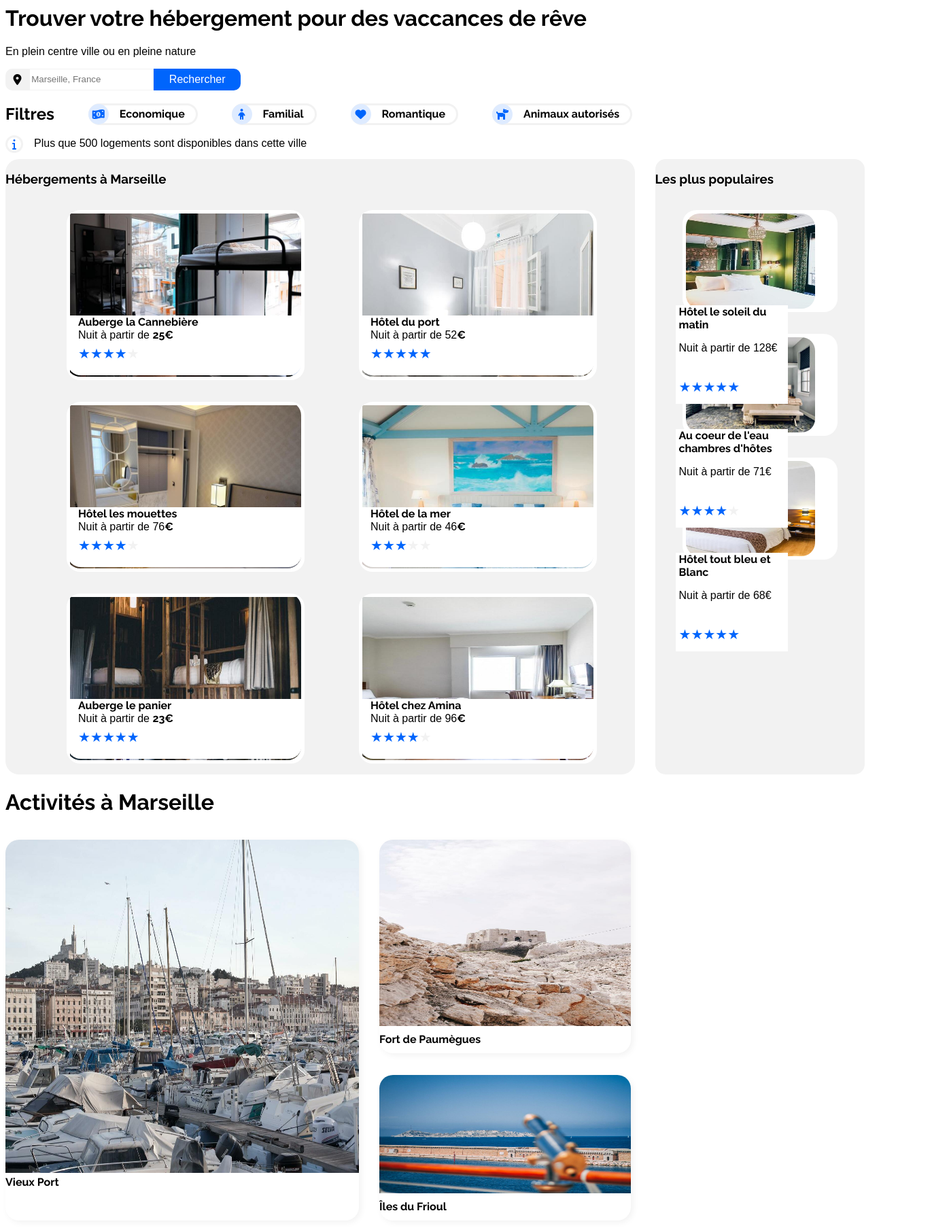
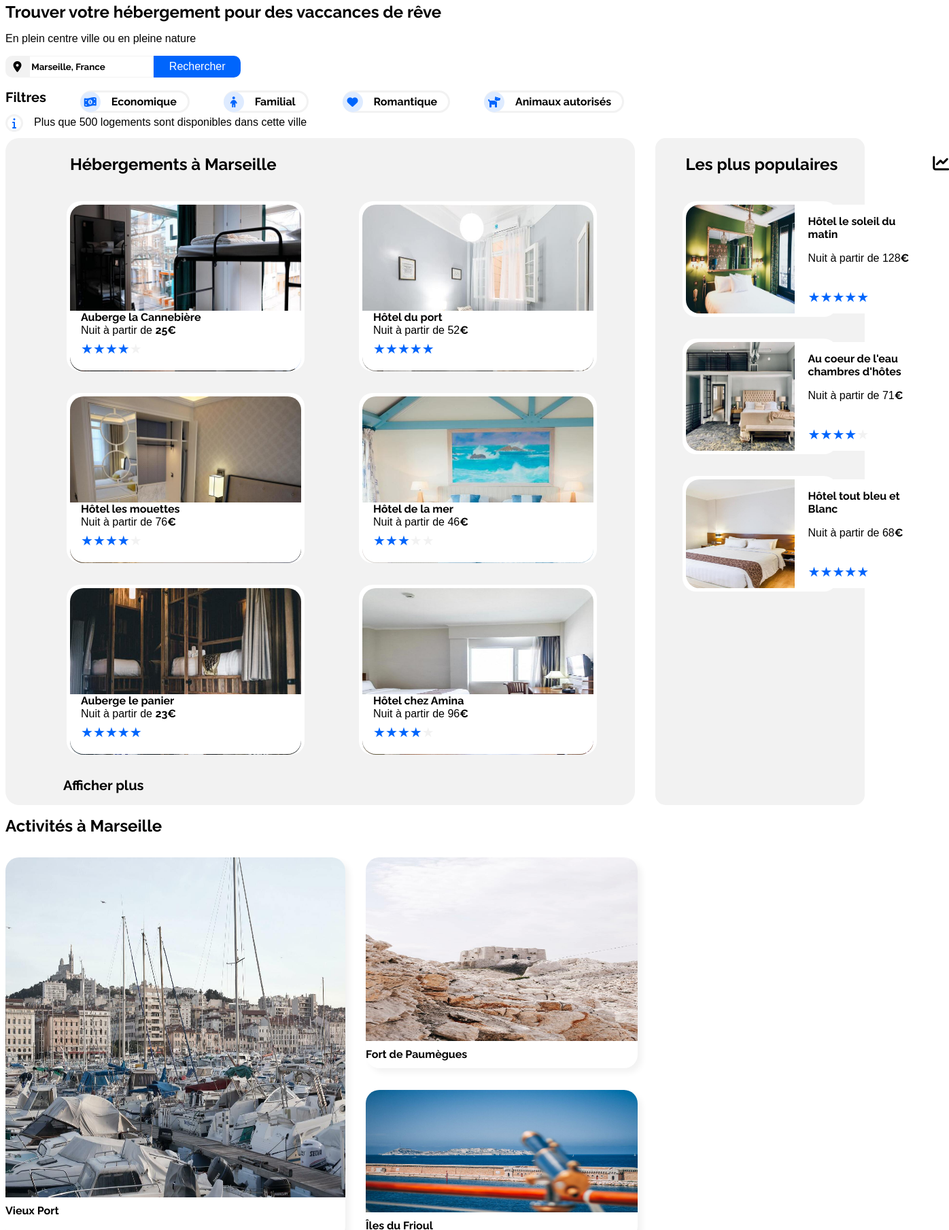
Before and after one commit to Brayan-jarry/BrayanJarry_2_07112020, a plain HTML site: page Reservia.html in a window 1280 px wide. Shown: the part 121-1930 px from the top of the page at 68% size, 1396 px wide, since content can reach past the window. Drawn offline with Linux system fonts and the light colour scheme; a web font is replaced by a local one.

Commit message:
background

```diff
--- a/Reservia.html
+++ b/Reservia.html
@@ -17,9 +17,9 @@
 		<div id="menu_onglet">
 			<nav>
 				<ul>
-					<li><a href="#article" class="lien_principaux">Hebergement</a></li>
+					<li><a href="#titre_div_hebergement" class="lien_principaux">Hebergement</a></li>
 					<li><a href="#activites_a_marseille" class="lien_principaux">Activités</a></li>
-					<li><a href="" class="lien_principaux">S'inscrire</a></li>
+					<li><a href="" class="lien_inscription"><strong>S'inscrire</strong></a></li>
 				</ul>
 			</nav>
 		</div>
@@ -92,7 +92,7 @@
 
 			<article>
 
-				<h1>Hébergements à Marseille</h1>
+				<h1 id="titre_div_hebergement">Hébergements à Marseille</h1>
 
 				<div id="article">
 
@@ -192,21 +192,26 @@
 						</div>
 					</figure>
 
+					<h2 id="Afficher_plus">Afficher plus</h2>
+
 				</div>
 
 			</article>
 
 			<aside>
 
-				<h1>Les plus populaires</h1>
+				<div id="titre_et_icone_aside">
+					<h1 id="titre_div_aside">Les plus populaires</h1>
+					<i id="icone_aside" class="fas fa-chart-line"></i>
+				</div>
 
 				<div id="aside">
 
 					<figure class="element_aside">
-						<img src="Projet+2+-+Reservia+FR/Projet 2 - Reservia/images/hebergements/rogner/emile-guillemot-Bj_rcSC5XfE-unsplash.jpg" alt="photo du lieu" class="photo_aside"/>
+						<div id="photo_aside_1">
 							<div class="titre_prix_note_aside">
 								<figcaption>Hôtel le soleil du matin</figcaption>
-							<p>Nuit à partir de 128€</p>
+								<p>Nuit à partir de 128<strong>€</strong></p>
 								<form method="post" action="#">
 				  					<input type="radio" name="note" class="etoile" checked> <p class="etoile_b">★</p></input>
 				 					<input type="radio" name="note" class="etoile"> <p class="etoile_b">★</p> </input>
@@ -215,13 +220,14 @@
 				  					<input type="radio" name="note" class="etoile"> <p class="etoile_b">★</p> </input>
 								</form>
 							</div>
+						</div>
 					</figure>
 
 					<figure class="element_aside">
-						<img src="Projet+2+-+Reservia+FR/Projet 2 - Reservia/images/hebergements/4_small/aw-creative-VGs8z60yT2c-unsplash.jpg" alt="photo du lieu" class="photo_aside"/>
+						<div id="photo_aside_2">
 							<div class="titre_prix_note_aside">
 								<figcaption>Au coeur de l'eau chambres d'hôtes</figcaption>
-							<p>Nuit à partir de 71€</p>
+								<p>Nuit à partir de 71<strong>€</strong></p>
 								<form method="post" action="#">
 				  					<input type="radio" name="note" class="etoile" checked> <p class="etoile_b">★</p></input>
 				 					<input type="radio" name="note" class="etoile"> <p class="etoile_b">★</p> </input>
@@ -230,13 +236,14 @@
 				  					<input type="radio" name="note" class="etoile"> <p class="etoile_g">★</p> </input>
 								</form>
 							</div>
+						</div>
 					</figure>
 
 					<figure class="element_aside">
-						<img src="Projet+2+-+Reservia+FR/Projet 2 - Reservia/images/hebergements/4_small/febrian-zakaria-sjvU0THccQA-unsplash.jpg" alt="photo du lieu" class="photo_aside"/>
+						<div id="photo_aside_3">
 							<div class="titre_prix_note_aside">
 								<figcaption>Hôtel tout bleu et Blanc</figcaption>
-							<p>Nuit à partir de 68€</p>
+								<p>Nuit à partir de 68<strong>€</strong></p>
 								<form method="post" action="#">
 				  					<input type="radio" name="note" class="etoile" checked> <p class="etoile_b">★</p></input>
 				 					<input type="radio" name="note" class="etoile"> <p class="etoile_b">★</p> </input>
@@ -244,6 +251,7 @@
 				  					<input type="radio" name="note" class="etoile"> <p class="etoile_b">★</p> </input>
 				  					<input type="radio" name="note" class="etoile"> <p class="etoile_b">★</p> </input>
 								</form>
+							</div>
 						</div>
 					</figure>
 
@@ -258,35 +266,35 @@
 			<div id="activites_a_marseille">
 
 				<figure class="activites">
-					<img src="Projet+2+-+Reservia+FR/Projet 2 - Reservia/images/activites/3_medium/reno-laithienne-QUgJhdY5Fyk-unsplash.jpg" alt="photo du lieu" class="photo_activites_g"/>
-					<figcaption>Vieux Port</figcaption>
+					<div id="photo_activites_1"></div>
+					<figcaption class="titre_activites_g">Vieux Port</figcaption>
 				</figure>
 
 				<div class="pack_activites">
 					<figure class="activites">
-						<img src="Projet+2+-+Reservia+FR/Projet 2 - Reservia/images/activites/3_medium/paul-hermann-QFTrLdQIRhI-unsplash.jpg" alt="photo du lieu" class="photo_activites_p_1"/>
+						<div id="photo_activites_2"></div>
 						<figcaption class="titre_activites_p">Fort de Paumègues</figcaption>
 					</figure>
 
 					<figure class="activites">
-						<img src="Projet+2+-+Reservia+FR/Projet 2 - Reservia/images/activites/3_medium/kevin-hikari-rV_Qd1l-VXg-unsplash.jpg" alt="photo du lieu" class="photo_activites_p_2"/>
+						<div id="photo_activites_3"></div>
 						<figcaption class="titre_activites_p">Îles du Frioul</figcaption>
 					</figure>
 				</div>
 
 				<figure class="activites">
-					<img src="Projet+2+-+Reservia+FR/Projet 2 - Reservia/images/activites/3_medium/kilyan-sockalingum-NR8-cBCN3aI-unsplash.jpg" alt="photo du lieu" class="photo_activites_g"/>
-					<figcaption>Parc National des Calanques</figcaption>
+					<div id="photo_activites_4"></div>
+						<figcaption class="titre_activites_g">Parc National des Calanques</figcaption>
 				</figure>
 
 				<div class="pack_activites">
 					<figure class="activites">
-						<img src="Projet+2+-+Reservia+FR/Projet 2 - Reservia/images/activites/3_medium/florian-wehde-xW9e8gdotxI-unsplash.jpg" alt="photo du lieu" class="photo_activites_p"/>
+						<div id="photo_activites_5"></div>
 						<figcaption class="titre_activites_p">Notre-Dames-de-la-Garde</figcaption>
 					</figure>
 
 					<figure class="activites">
-						<img src="Projet+2+-+Reservia+FR/Projet 2 - Reservia/images/activites/3_medium/lena-paulin-wH2-EJoDcV0-unsplash.jpg" alt="photo du lieu" class="photo_activites_p"/>
+						<div id="photo_activites_6"></div>
 						<figcaption class="titre_activites_p">Parc Longchamp</figcaption>
 					</figure>
 				</div>
--- a/Reservia_style.css
+++ b/Reservia_style.css
@@ -20,6 +20,16 @@ h1, h2, figcaption, strong
 	font-family: Raleway_gras, sans-serif;
 }
 
+h1
+{
+	font-size: 24px;
+}
+
+h2
+{
+	font-size:20px;
+}
+
 /* --------------------------------------------------------------------------------------en tete------------------------------------------------------------------------------------------------*/
 header
 {
@@ -39,7 +49,12 @@ header
 	color: black;
 }
 
-.lien_principaux:hover
+.lien_inscription
+{
+	color: #0065FC;
+}
+
+.lien_principaux:hover, .lien_inscription:hover
 {
 	color: #0065FC;
 	text-decoration: underline;
@@ -65,6 +80,12 @@ header
 #zone_recherche
 {
 	border:1px solid  #F2F2F2;
+}
+
+#zone_recherche::placeholder
+{
+	color: black;
+	font-family: Raleway_gras, sans-serif;
 }
 
 label
@@ -185,6 +206,16 @@ article
 	margin-left: 50px;
 }
 
+#titre_div_hebergement
+{
+	margin-left: 95px;
+}
+
+#Afficher_plus
+{
+	margin-left: 35px;
+}
+
 .element_article
 {
 	background-color: white;
@@ -198,7 +229,6 @@ article
 	background-color: white;
 	position:relative;
 	top: 9.7em;
-	right: -1px;
 	border-bottom-left-radius: 20px;
 	border-bottom-right-radius: 20px;
 	padding-left: 1em;
@@ -249,13 +279,16 @@ article
 #photo_hebergement_1 ,#photo_hebergement_2 ,#photo_hebergement_3 ,#photo_hebergement_4 ,#photo_hebergement_5 ,#photo_hebergement_6
 {
 	border-radius: 20px;
-	width: 345px;
+	width: 340px;
 	height: 245px;
+	background-size: 340px 245px;
 	background-attachment: scroll;
 	background-repeat: no-repeat;
-	background-position: 5px 5px;
-	background-size: 345px 245px;
+	background-position: center;
 	background-clip: content-box;
+	position: relative;
+	top:5px;
+	left: 5px;
 }
 
 /* ------------------------------------------------------------------------------------notation--------------------------------------------------------------------------------------*/
@@ -307,36 +340,80 @@ aside
 	justify-content: flex-start;
 }
 
+#titre_div_aside
+{
+	margin-left: 45px;
+}
+
+
+#titre_et_icone_aside
+{
+	display: flex;
+	flex-wrap: wrap;
+	justify-content: flex-start;
+}
+
+#icone_aside
+{
+	position: relative;
+	top: 25px;
+	left: 140px;
+	font-size: 1.5em;
+}
+
 .element_aside
 {
 	display: flex;
 	flex-wrap: wrap;
 	background-color: white;
 	border-radius: 20px;
-	height: 150px;
-}
-
-.photo_aside
-{
-	width: 190px;
-	height: 140px;
-	border-radius: 20px;
-	position: relative;
-	top: 5px;
-	left: 5px;
-	z-index: 1;
+	height: 170px;
 }
 
 .titre_prix_note_aside
 {
 	background-color: white;
-	width: 160px;
+	width: 170px;
 	height: 145px;
-	z-index: 2;
+	padding-left: 20px;
+	padding-top: 15px;
 	position: relative;
-	left: -10px;
-	padding-left: 5px;
+	left: 160px;
 }
+
+/*---------------------photo aside------------------------*/
+
+#photo_aside_1
+{
+	background-image:url('Projet+2+-+Reservia+FR/Projet 2 - Reservia/images/hebergements/4_small/emile-guillemot-Bj_rcSC5XfE-unsplash.jpg');
+}
+
+#photo_aside_2
+{
+	background-image:url('Projet+2+-+Reservia+FR/Projet 2 - Reservia/images/hebergements/4_small/aw-creative-VGs8z60yT2c-unsplash.jpg');
+}
+
+#photo_aside_3
+{
+	background-image:url('Projet+2+-+Reservia+FR/Projet 2 - Reservia/images/hebergements/4_small/febrian-zakaria-sjvU0THccQA-unsplash.jpg');
+}
+
+#photo_aside_1 ,#photo_aside_2 ,#photo_aside_3
+{
+	border-radius: 20px;
+	width: 180px;
+	height: 160px;
+	background-attachment: scroll;
+	background-repeat: no-repeat;
+	background-position: left;
+	background-size: 180px 160px;
+	background-clip: content-box;
+	position: relative;
+	top: 5px;
+	left: 5px;
+
+}
+
 /*------------------------------------------------------------------------------------activités-----------------------------------------------------------------------------------*/
 
 #activites_a_marseille
@@ -352,40 +429,8 @@ aside
 .activites
 {
 	border-radius: 20px;
-	box-shadow: 3px 3px 10px #F2F2F2;
+	box-shadow: 6px 6px 10px #F2F2F2;
 	margin-right: -10px;
-}
-
-.photo_activites_g
-{
-	width: 520px;
-	height: 490px;
-	border-top-left-radius: 20px;
-	border-top-right-radius: 20px;
-}
-
-.photo_activites_p
-{
-	width: 370px;
-	height: 240px;
-	border-top-left-radius: 20px;
-	border-top-right-radius: 20px;
-}
-
-.photo_activites_p_1
-{
-	width: 370px;
-	height: 290px;
-	border-top-left-radius: 20px;
-	border-top-right-radius: 20px;
-}
-
-.photo_activites_p_2
-{
-	width: 370px;
-	height: 190px;
-	border-top-left-radius: 20px;
-	border-top-right-radius: 20px;
 }
 
 .pack_activites
@@ -400,7 +445,96 @@ aside
 	top: -20px;
 	background-color: white;
 	height: 10px;
-	padding-top: 10px
+	padding-top: 10px;
+}
+
+.titre_activites_g
+{
+	padding-top: 10px;
+}
+
+/*--------------------photo activites-----------*/
+
+#photo_activites_1
+{
+	background-image: url("Projet+2+-+Reservia+FR/Projet 2 - Reservia/images/activites/3_medium/reno-laithienne-QUgJhdY5Fyk-unsplash.jpg");
+}
+
+#photo_activites_2
+{
+	background-image: url("Projet+2+-+Reservia+FR/Projet 2 - Reservia/images/activites/3_medium/paul-hermann-QFTrLdQIRhI-unsplash.jpg");
+}
+
+#photo_activites_3
+{
+	background-image: url("Projet+2+-+Reservia+FR/Projet 2 - Reservia/images/activites/3_medium/kevin-hikari-rV_Qd1l-VXg-unsplash.jpg");
+}
+
+#photo_activites_4
+{
+	background-image: url("Projet+2+-+Reservia+FR/Projet 2 - Reservia/images/activites/3_medium/kilyan-sockalingum-NR8-cBCN3aI-unsplash.jpg");
+}
+
+#photo_activites_5
+{
+	background-image: url("Projet+2+-+Reservia+FR/Projet 2 - Reservia/images/activites/3_medium/florian-wehde-xW9e8gdotxI-unsplash.jpg");
+}
+
+#photo_activites_6
+{
+	background-image: url("Projet+2+-+Reservia+FR/Projet 2 - Reservia/images/activites/3_medium/lena-paulin-wH2-EJoDcV0-unsplash.jpg");
+}
+
+#photo_activites_1, #photo_activites_4
+{
+	border-top-right-radius: 20px;
+	border-top-left-radius: 20px;
+	width: 500px;
+	height: 500px;
+	background-attachment: scroll;
+	background-repeat: no-repeat;
+	background-position: center;
+	background-size: 500px 500px;
+	background-clip: content-box;
+}
+
+#photo_activites_5, #photo_activites_6
+{
+	border-top-right-radius: 20px;
+	border-top-left-radius: 20px;
+	width: 400px;
+	height: 245px;
+	background-attachment: scroll;
+	background-repeat: no-repeat;
+	background-position: center;
+	background-size: 400px 245px;
+	background-clip: content-box;
+}
+
+#photo_activites_2
+{
+	border-top-right-radius: 20px;
+	border-top-left-radius: 20px;
+	width: 400px;
+	height: 290px;
+	background-attachment: scroll;
+	background-repeat: no-repeat;
+	background-position: center;
+	background-size: 400px 290px;
+	background-clip: content-box;
+}
+
+#photo_activites_3
+{
+	border-top-right-radius: 20px;
+	border-top-left-radius: 20px;
+	width: 400px;
+	height: 200px;
+	background-attachment: scroll;
+	background-repeat: no-repeat;
+	background-position: center;
+	background-size: 400px 200px;
+	background-clip: content-box;
 }
 
 /*---------------------------------------------------------------------------------pied de page------------------------------------------------------------------------------------------*/
```
Lines whose indentation alone changed are shown as unchanged.
